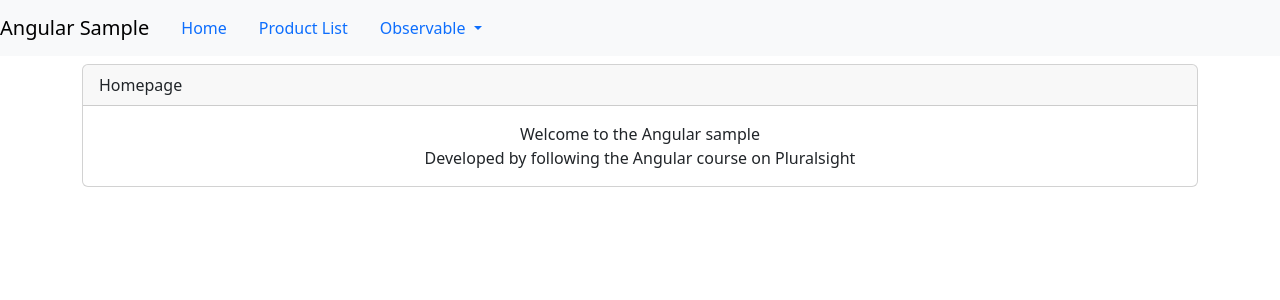
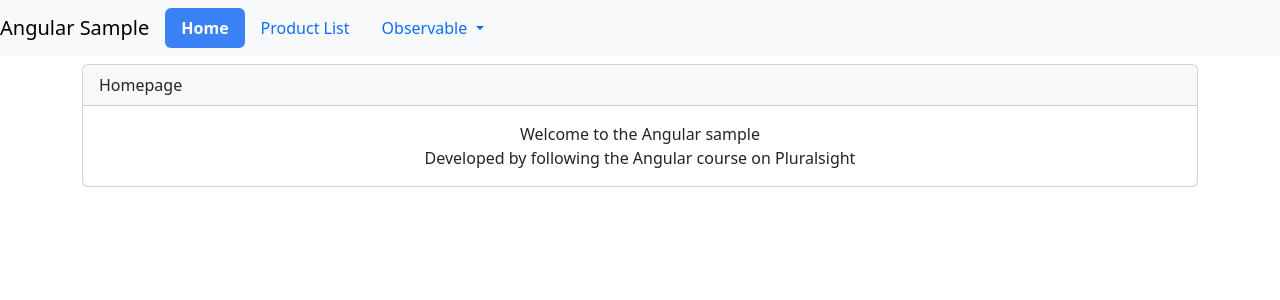
Before and after one commit to Tod2a/AngularSample, an Angular app: page /home in a window 1280 px wide. Shown: the top 300 px of the page. Built offline with nearby package versions, Linux system fonts and the light colour scheme.

Commit message:
adding active class on navbar

```diff
--- a/src/app/shared/components/navbar/navbar.component.css
+++ b/src/app/shared/components/navbar/navbar.component.css
@@ -0,0 +1,11 @@
+.nav-link.active {
+  color: #ffffff;
+  background-color: #3b82f6;
+  border-radius: 6px;
+  font-weight: bold;
+}
+
+.nav-pills .nav-item.dropdown.active > .nav-link {
+  background-color: var(--bs-primary);
+  color: white;
+}
--- a/src/app/shared/components/navbar/navbar.component.html
+++ b/src/app/shared/components/navbar/navbar.component.html
@@ -1,40 +1,23 @@
 <nav class="navbar navbar-expand navbar-light bg-light mb-2">
     <a class="navbar-brand" routerLink="/home">{{ pageTitle }}</a>
     <ul class="nav nav-pills">
-        <li><a class="nav-link" routerLink="/home">Home</a></li>
-        <li><a class="nav-link" routerLink="/products">Product List</a></li>
-        <li class="nav-item dropdown">
+        <li><a class="nav-link" routerLink="/home" routerLinkActive="active">Home</a></li>
+        <li><a class="nav-link" routerLink="/products" routerLinkActive="active">Product List</a></li>
+        <li class="nav-item dropdown" routerLinkActive="active" [routerLinkActiveOptions]="{ exact: false }">
+            <!-- lien fantôme pour Angular -->
+            <a routerLink="/demo/observable" class="d-none"></a>
+
             <button class="nav-link dropdown-toggle btn btn-link" type="button" data-bs-toggle="dropdown"
                 aria-expanded="false">
                 Observable
             </button>
 
             <ul class="dropdown-menu">
-                <li>
-                    <a class="dropdown-item" routerLink="/demo/observable/base">
-                        Base
-                    </a>
-                </li>
-                <li>
-                    <a class="dropdown-item" routerLink="/demo/observable/map">
-                        Map
-                    </a>
-                </li>
-                <li>
-                    <a class="dropdown-item" routerLink="/demo/observable/tap">
-                        Tap
-                    </a>
-                </li>
-                <li>
-                    <a class="dropdown-item" routerLink="/demo/observable/filter">
-                        Filter
-                    </a>
-                </li>
-                <li>
-                    <a class="dropdown-item" routerLink="/demo/observable/take">
-                        Take
-                    </a>
-                </li>
+                <li><a class="dropdown-item" routerLink="/demo/observable/base">Base</a></li>
+                <li><a class="dropdown-item" routerLink="/demo/observable/map">Map</a></li>
+                <li><a class="dropdown-item" routerLink="/demo/observable/tap">Tap</a></li>
+                <li><a class="dropdown-item" routerLink="/demo/observable/filter">Filter</a></li>
+                <li><a class="dropdown-item" routerLink="/demo/observable/take">Take</a></li>
             </ul>
         </li>
     </ul>
--- a/src/app/shared/components/navbar/navbar.component.ts
+++ b/src/app/shared/components/navbar/navbar.component.ts
@@ -1,10 +1,10 @@
 import { Component } from '@angular/core';
-import { RouterLink } from "@angular/router";
+import { RouterLink, RouterLinkActive } from "@angular/router";
 
 @Component({
   selector: 'pm-navbar',
   standalone: true,
-  imports: [RouterLink],
+  imports: [RouterLink, RouterLinkActive],
   templateUrl: './navbar.component.html',
   styleUrl: './navbar.component.css'
 })
```
